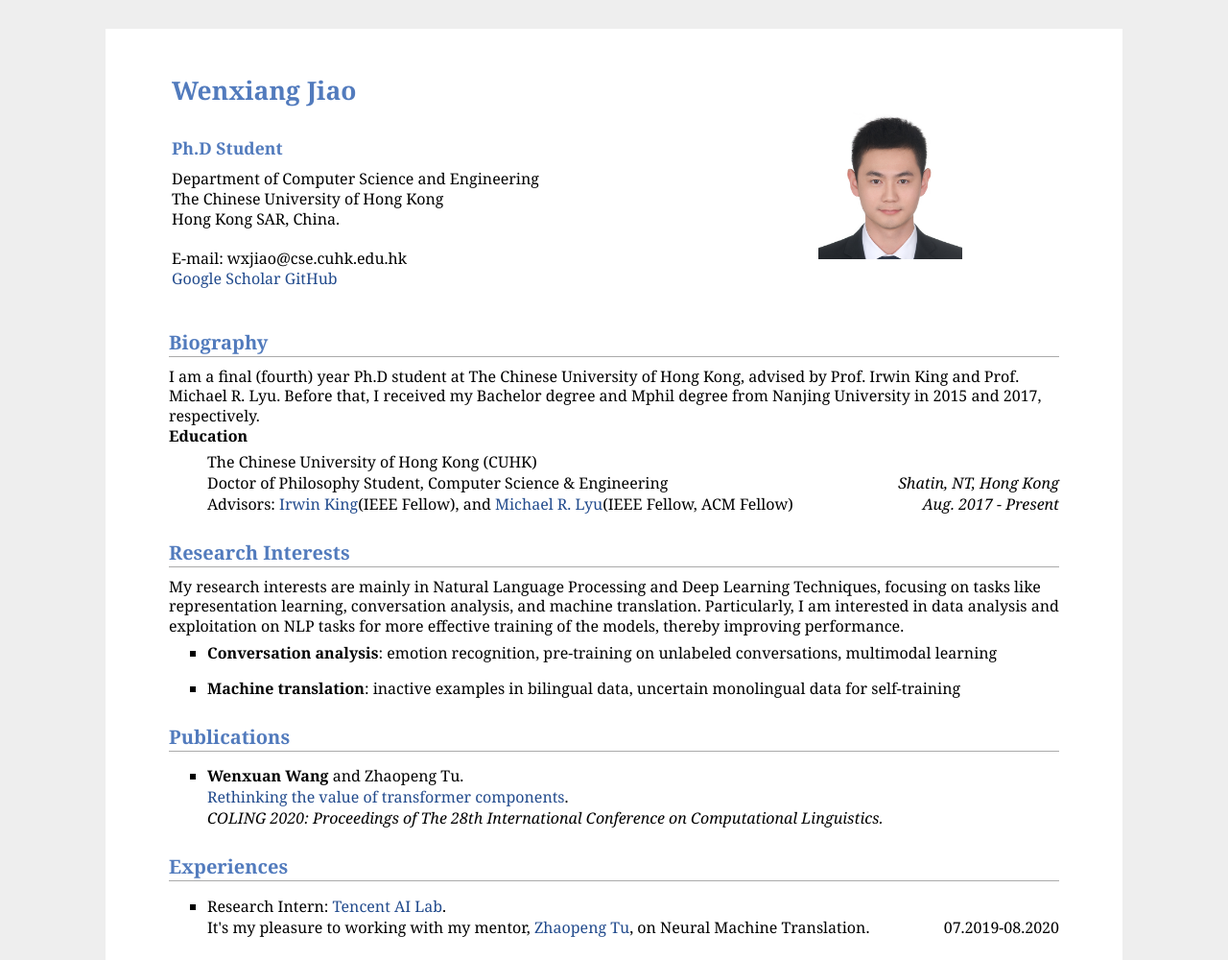
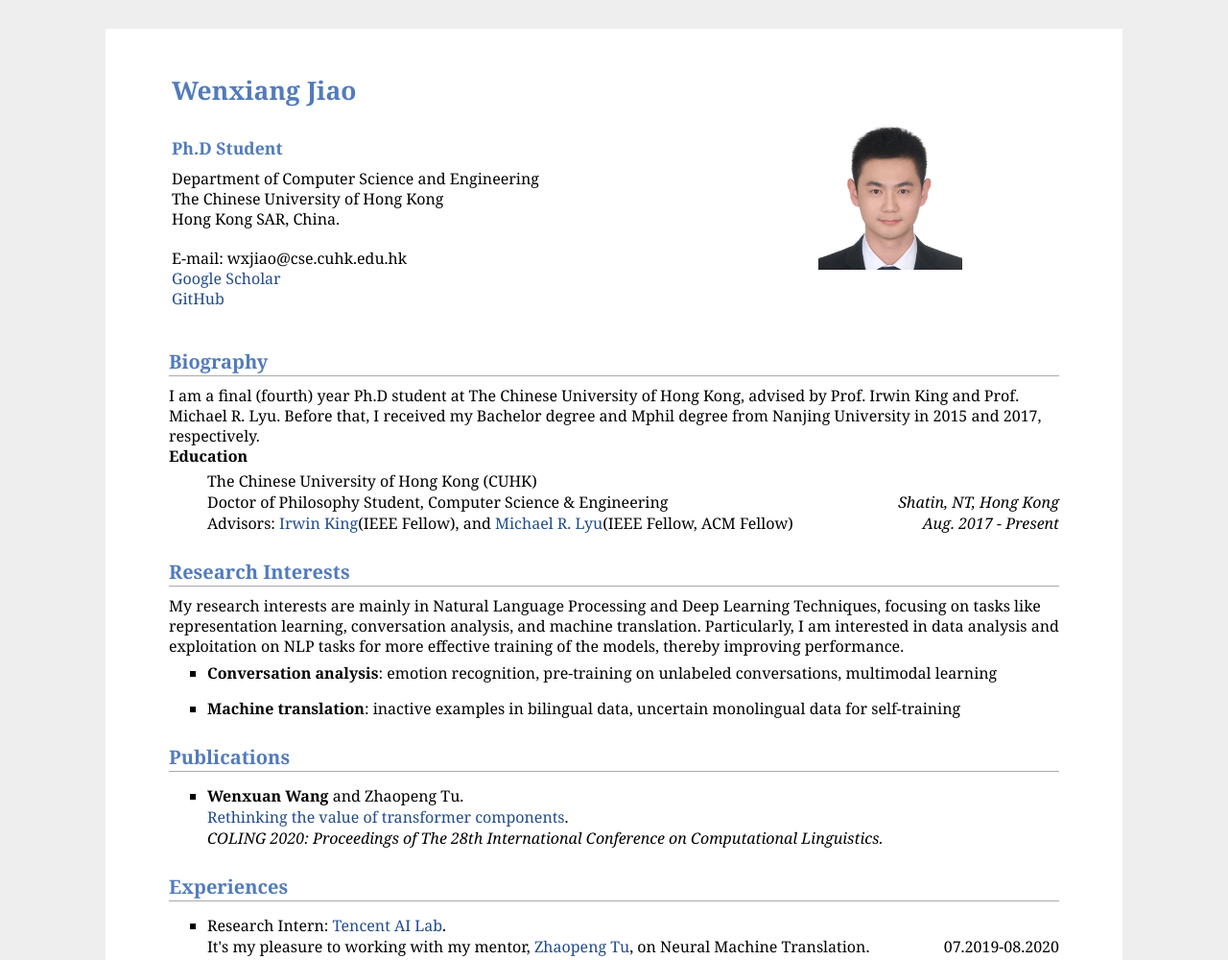
Before and after one commit to yywang16/yywang16.github.io, a plain HTML site: page index.html in a window 1280 px wide. Shown: the top 1000 px of the page at 96% size. Drawn offline with Linux system fonts and the light colour scheme.

Commit message:
Update index.html

```diff
--- a/index.html
+++ b/index.html
@@ -18,8 +18,8 @@
                     The Chinese University of Hong Kong <br>
                     Hong Kong SAR, China.<br>
                     <br>
-                    E-mail: wxjiao@cse.cuhk.edu.hk<br>
-                    <a href="https://scholar.google.com/citations?user=CvtODukAAAAJ&hl=en">Google Scholar</a>
+                    E-mail: wxjiao@cse.cuhk.edu.hk <br>
+                    <a href="https://scholar.google.com/citations?user=CvtODukAAAAJ&hl=en">Google Scholar</a> <br>
                     <a href="https://github.com/wxjiao">GitHub</a>
                 </p>
 
```
